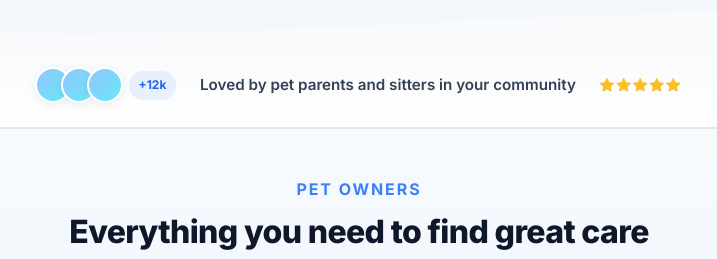
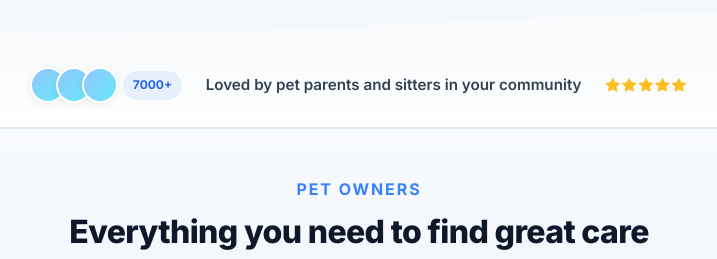
Before and after one commit to Yilin2323/Paw-Hub, a Flask app: template templates/landing.html in a window 1280 px wide. Shown: the part 764-1023 px from the top of the page, without its empty margins (281-998 px from the left). Run offline with Flask 3, Linux system fonts and the light colour scheme; the template is opened without the code that fills it, so the values that code supplies are empty.

Commit message:
change the amount of user

```diff
--- a/templates/landing.html
+++ b/templates/landing.html
@@ -102,7 +102,7 @@
           <span class="trust-avatar"></span>
           <span class="trust-avatar"></span>
           <span class="trust-avatar"></span>
-          <span class="trust-more">+12k</span>
+          <span class="trust-more">7000+</span>
         </div>
         <p class="trust-strip-text mb-0">Loved by pet parents and sitters in your community</p>
         <div class="trust-strip-stars" aria-hidden="true">
```
